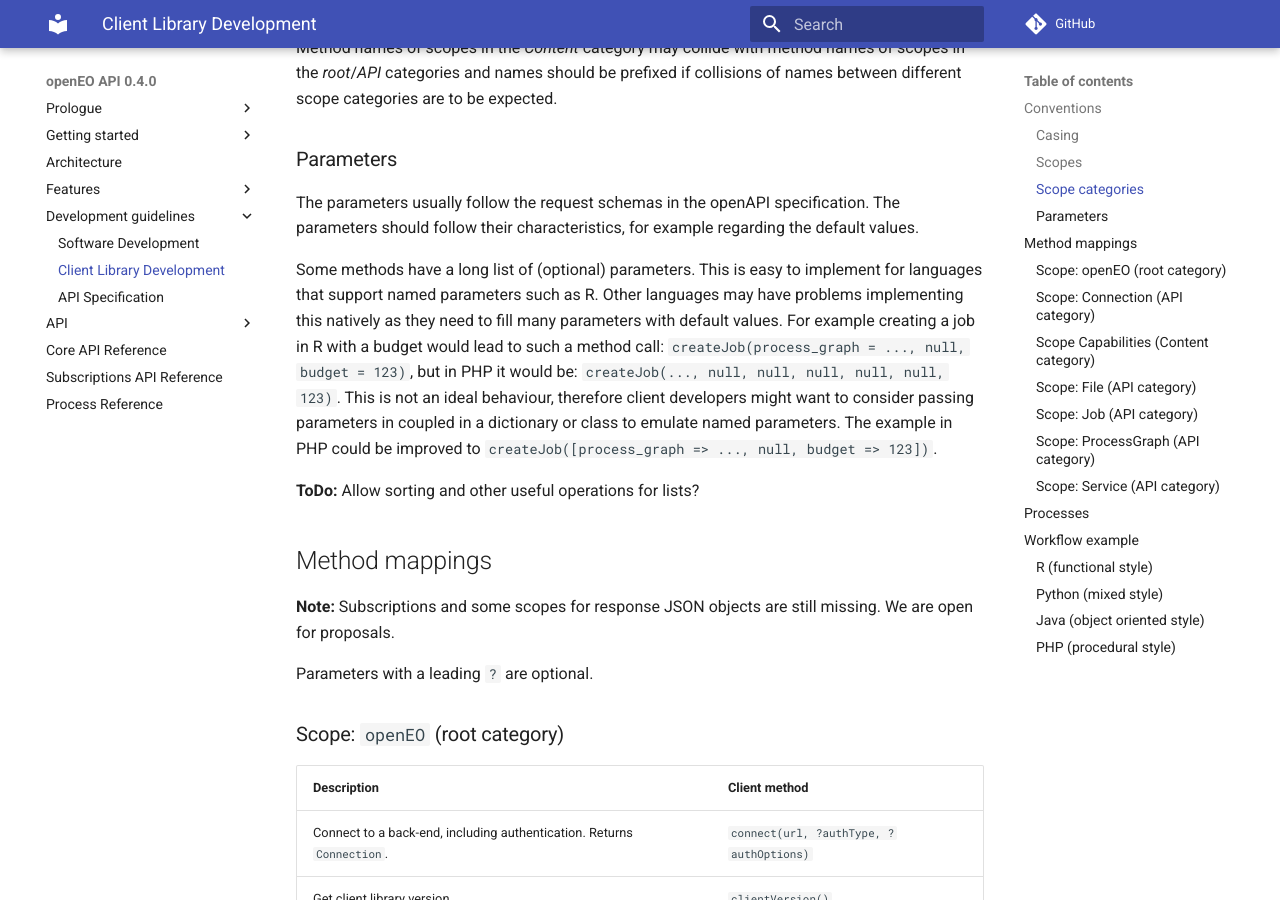
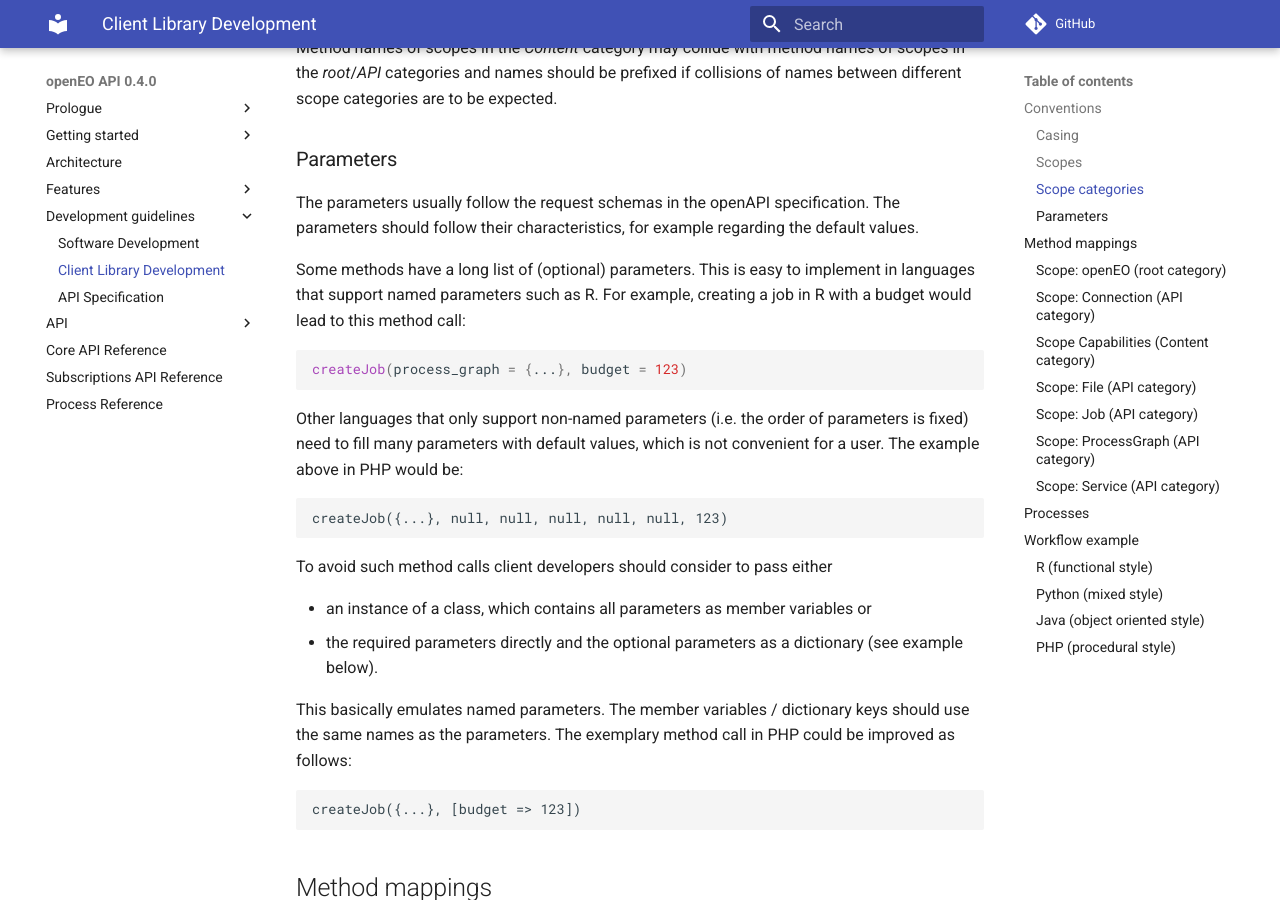
Before and after one commit to Open-EO/openeo-api, an MkDocs documentation site: the page built from docs/guidelines-clients.md, in a window 1280 px wide and 900 px high, scrolled down 1741 px. Built offline with MkDocs 1.6.1 and Material for MkDocs 9.7.7, drawn with Linux system fonts in a browser that asks for light colours; comment, search, counter and statistics services are not loaded.

Commit message:
Improved client guidelines regarding parameters.

````diff
--- a/docs/guidelines-clients.md
+++ b/docs/guidelines-clients.md
@@ -58,9 +58,28 @@ Method names of scopes in the *Content* category may collide with method names o
 
 The parameters usually follow the request schemas in the openAPI specification. The parameters should follow their characteristics, for example regarding the default values.
 
-Some methods have a long list of (optional) parameters. This is easy to implement for languages that support named parameters such as R. Other languages may have problems implementing this natively as they need to fill many parameters with default values. For example creating a job in R with a budget would lead to such a method call: `createJob(process_graph = ..., null, budget = 123)`, but in PHP it would be: `createJob(..., null, null, null, null, null, 123)`. This is not an ideal behaviour, therefore client developers might want to consider passing parameters in coupled in a dictionary or class to emulate named parameters. The example in PHP could be improved to `createJob([process_graph => ..., null, budget => 123])`.
+Some methods have a long list of (optional) parameters. This is easy to implement in languages that support named parameters such as R. For example, creating a job in R with a budget would lead to this method call:
 
-**ToDo:** Allow sorting and other useful operations for lists?
+```R
+createJob(process_graph = {...}, budget = 123)
+```
+
+Other languages that only support non-named parameters (i.e. the order of parameters is fixed) need to fill many parameters with default values, which is not convenient for a user. The example above in PHP would be:
+
+```php
+createJob({...}, null, null, null, null, null, 123)
+```
+
+To avoid such method calls client developers should consider to pass either
+
+* an instance of a class, which contains all parameters as member variables or
+* the required parameters directly and the optional parameters as a dictionary (see example below).
+
+This basically emulates named parameters. The member variables / dictionary keys should use the same names as the parameters. The exemplary method call in PHP could be improved as follows:
+
+```php
+createJob({...}, [budget => 123])
+```
 
 ## Method mappings
 
````
